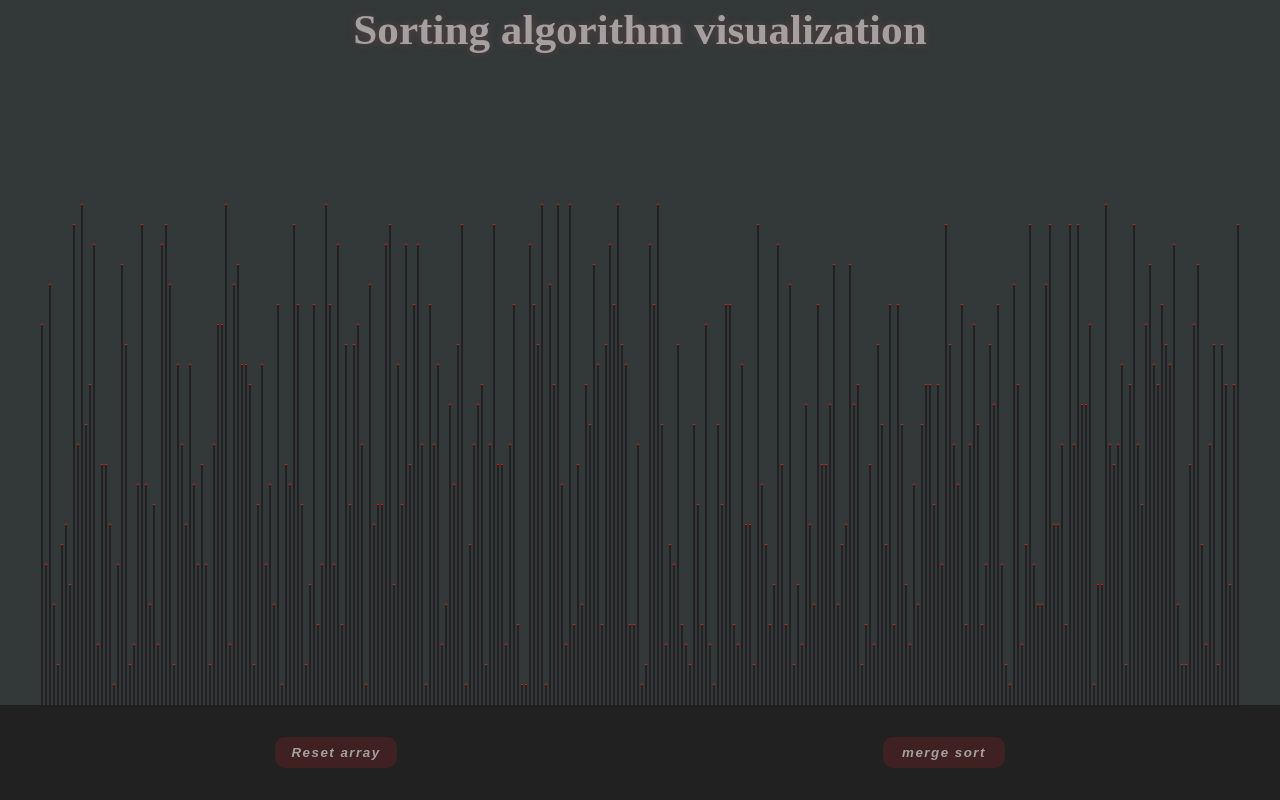
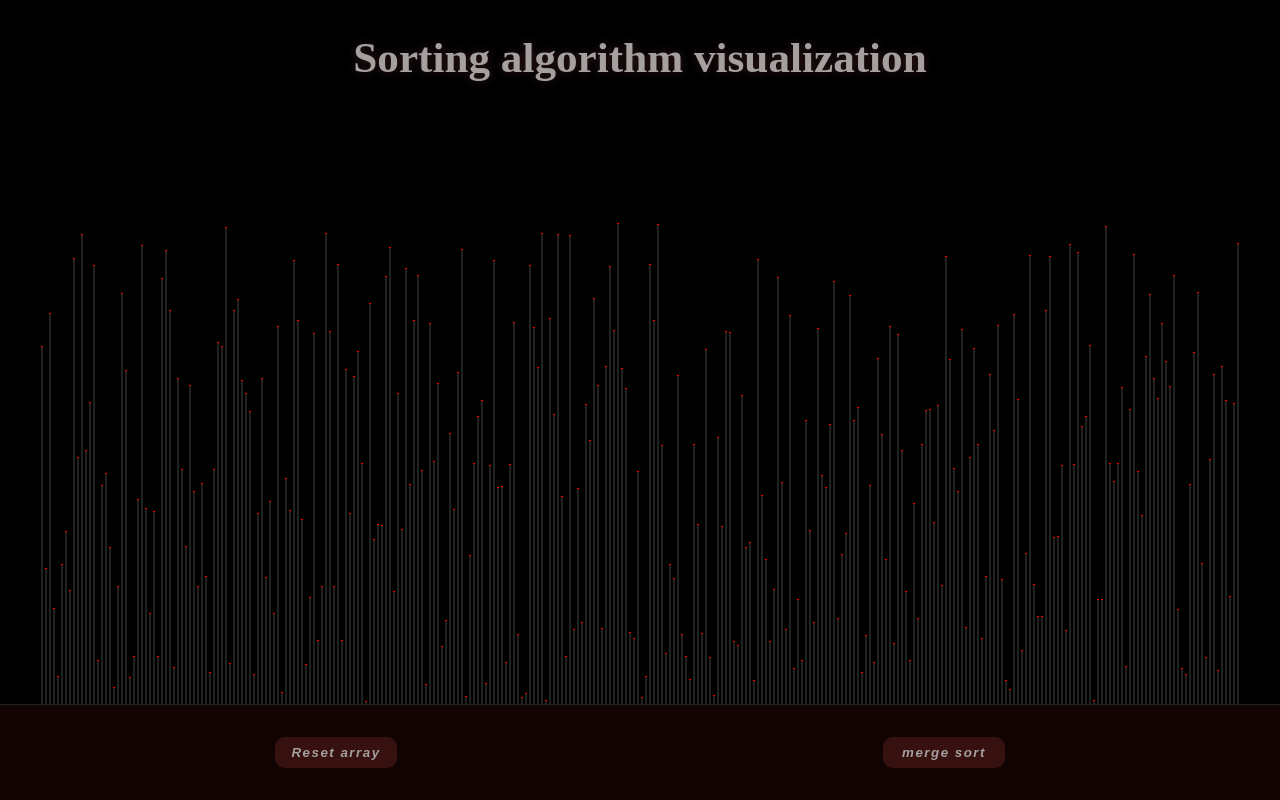
Before and after one commit to DominykasBubnys/SorterAlgorythmsVisualizer, a React (Create React App) app: page / in a window 1280 px wide. Built offline with nearby package versions, Linux system fonts and the light colour scheme.

Commit message:
updating merge sorting ui

```diff
--- a/src/SortingVisualizer/SortingVisualizer.css
+++ b/src/SortingVisualizer/SortingVisualizer.css
@@ -7,7 +7,7 @@
 }
 
 .main-header{
-    padding-top: 4px;
+    padding-top: 2rem;
     text-align: center;
     position: fixed;
     top: 0;
@@ -25,8 +25,8 @@
     padding: 2rem;
     display: flex;
     justify-content: space-around;
-    background-color:#212121
-
+    background-color:#130404;
+    border-top: 1px solid #212121;
 }
 
 .array-container{
@@ -40,7 +40,6 @@
 
 
 .array-bar{
-    background-color: rgb(17, 19, 46);
     background-color:#212121;
     border-top: 1px solid red;
     display: inline-block;
--- a/src/SortingVisualizer/SortingVisualizer.jsx
+++ b/src/SortingVisualizer/SortingVisualizer.jsx
@@ -5,13 +5,13 @@ import bubbleSort from './SortngAlgorythms/BubbleSort';
 
 
 // Change this value for the speed of the animations.
-const ANIMATION_SPEED_MS = 5;
+const ANIMATION_SPEED_MS = 3;
 
 // Change this value for the number of bars (value) in the array.
 const NUMBER_OF_ARRAY_BARS = 300;
 
 // This is the main color of the array bars.
-const PRIMARY_COLOR = 'turquoise';
+const PRIMARY_COLOR = 'rgba(250, 115, 135, 0.2)';
 
 // This is the color of array bars that are being compared throughout the animations.
 const SECONDARY_COLOR = 'red';
@@ -34,7 +34,7 @@ class SortingVisualizer extends React.Component{
         const array = [];
 
         for(let i = 0; i < NUMBER_OF_ARRAY_BARS; i++){
-            array.push(randomIntFromInterval(1,25));
+            array.push(randomIntFromInterval(1,480));
         }
 
         this.setState({array});
@@ -60,7 +60,7 @@ class SortingVisualizer extends React.Component{
                     // console.log("ELSE. animation: ", animations[i]);
                     const [barOneIdx, newHeight] = animations[i];
                     const barOneStyle = arrayBars[barOneIdx].style;
-                    barOneStyle.height = `${newHeight * 20}px`;
+                    barOneStyle.height = `${newHeight}px`;
                 }, i * ANIMATION_SPEED_MS);
             }
         }
@@ -108,7 +108,7 @@ class SortingVisualizer extends React.Component{
                         // >{numb}</div>
                         <div
                             className="array-bar"
-                            style={{height:`${numb * 20}px`}}
+                            style={{height:`${numb}px`}}
                             key={index}
                         ></div>
                     )
--- a/src/index.css
+++ b/src/index.css
@@ -1,5 +1,5 @@
 *{
     padding: 0;
     margin: 0;
-    background-color:#333838
+    background-color:#000000
 }
```
Also changed, not shown: 12 other files (tests, documents, lock files or other folders).
